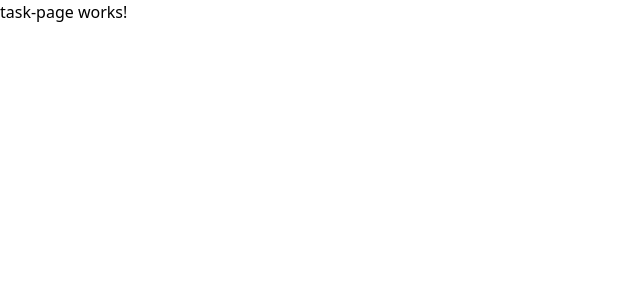
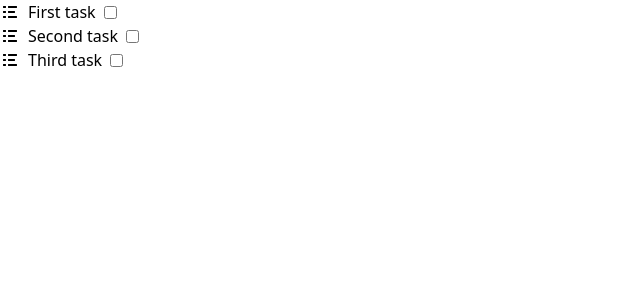
Before and after one commit to AdrielHercules/todolist-frontend, an Angular app: page /tasks in a window 1280 px wide. Shown: the top 300 px of the page, without its empty margins (0-640 px from the left). Built offline with nearby package versions, Linux system fonts and the light colour scheme.

Commit message:
Refactor task page and item components to display tasks with icons and checkboxes

```diff
--- a/src/app/task-page/task-item/task-item.component.html
+++ b/src/app/task-page/task-item/task-item.component.html
@@ -1 +1,8 @@
-<p>task-item works!</p>
+<div class="flex items-center gap-2">
+
+  <svg class="h-[20px] w-[20px]">
+    <use [attr.xlink:href]="'/assets/symbol-defs.svg#' + task()?.icon"></use>
+  </svg>
+  <p>{{task()?.text}}</p>
+  <input type="checkbox" placeholder="True">
+</div>
--- a/src/app/task-page/task-item/task-item.component.ts
+++ b/src/app/task-page/task-item/task-item.component.ts
@@ -1,4 +1,5 @@
-import { Component } from '@angular/core';
+import { Component, input } from '@angular/core';
+import { Task } from '../../models/task';
 
 @Component({
   selector: 'app-task-item',
@@ -7,5 +8,6 @@ import { Component } from '@angular/core';
   styleUrl: './task-item.component.css'
 })
 export class TaskItemComponent {
+    task = input<Task>();
 
 }
--- a/src/app/task-page/task-page.component.html
+++ b/src/app/task-page/task-page.component.html
@@ -1 +1,8 @@
-<p>task-page works!</p>
+
+    <section >
+        @for (task of listTaks; track $index) {
+            <app-task-item [task]="task">
+
+            </app-task-item>
+        }
+    </section>
--- a/src/app/task-page/task-page.component.ts
+++ b/src/app/task-page/task-page.component.ts
@@ -1,11 +1,21 @@
-import { Component } from '@angular/core';
+import { Component, inject } from '@angular/core';
+import { TaskService } from '../services/task.service';
+import { Task } from '../models/task';
+import { TaskItemComponent } from './task-item/task-item.component';
+
 
 @Component({
   selector: 'app-task-page',
-  imports: [],
+  imports: [TaskItemComponent],
   templateUrl: './task-page.component.html',
   styleUrl: './task-page.component.css'
 })
 export class TaskPageComponent {
 
+  taskService: TaskService = inject(TaskService);
+  listTaks: Task[] = [];
+
+  constructor () {
+    this.listTaks = this.taskService.getTasks();
+  }
 }
```
